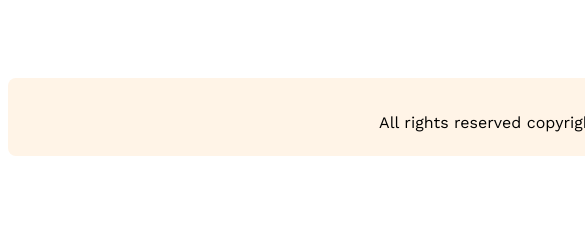
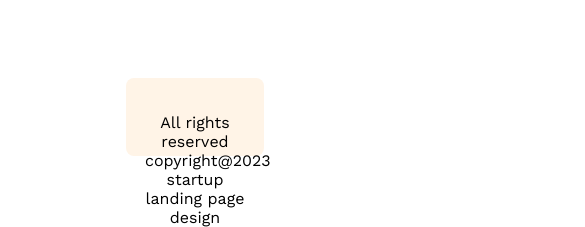
Before and after one commit to Siddikur-22/g3-architects-website, a plain HTML site: page index.html in a window 390 px wide. Shown: the part 7117-7344 px from the top of the page, 585 px wide, since content can reach past the window. Before the commit the page ends 7323 px from the top, so only its background shows below. Drawn offline with nearby package versions, Linux system fonts and the light colour scheme.

Commit message:
added footer responsive

```diff
--- a/styles/style.css
+++ b/styles/style.css
@@ -283,8 +283,12 @@ nav li a {
     .teams-container,
     .facts-card-container,
     .sponsors-img-container,
-    .features {
+    .features{
         flex-direction: column;
+    }
+    .footer{
+        width: 100px;
+        text-align: center;
     }
 
     .feature-img img {
@@ -315,8 +319,8 @@ nav li a {
     }
 }
 
-/* tabet devices */
-@media screen and (min-width:576px) and (max-width:960px) {
+    /* tabet devices */
+   @media screen and (min-width:576px) and (max-width:960px) {
     header {
         padding: 20px;
     }
```
